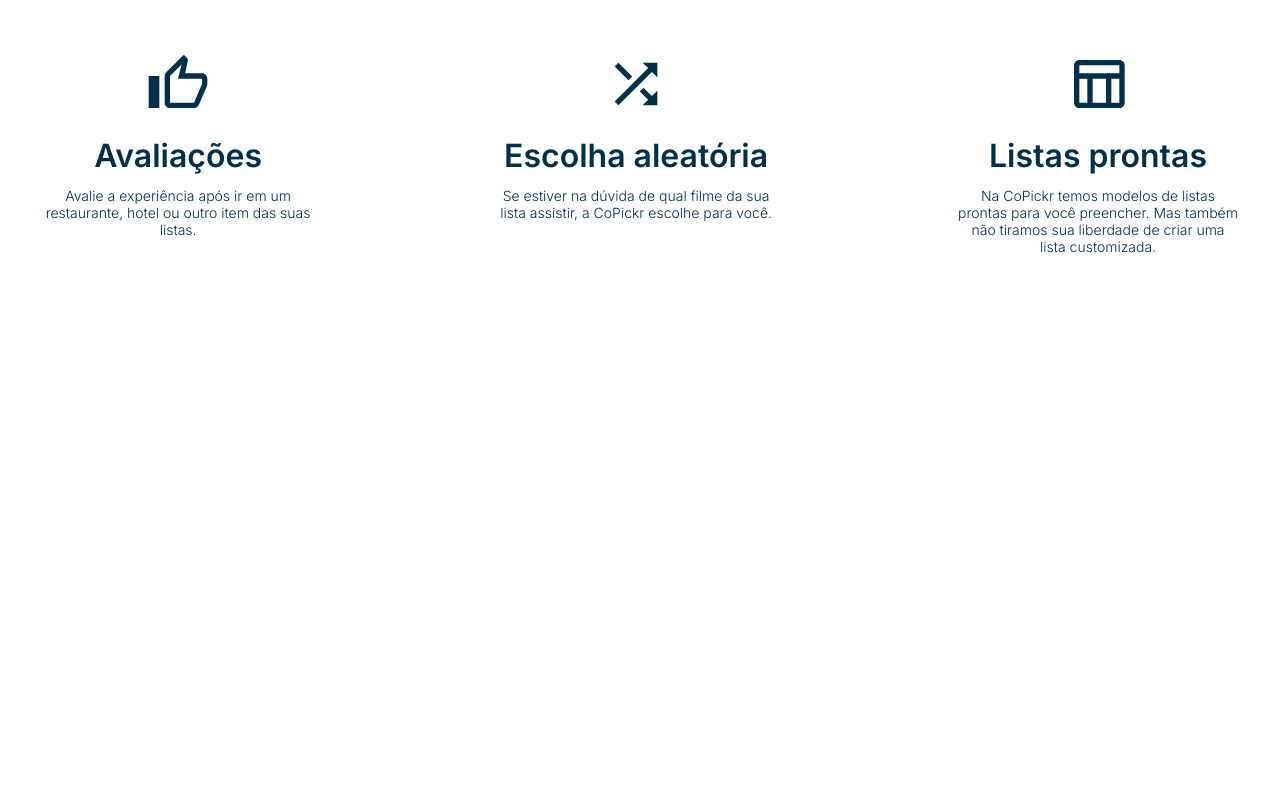
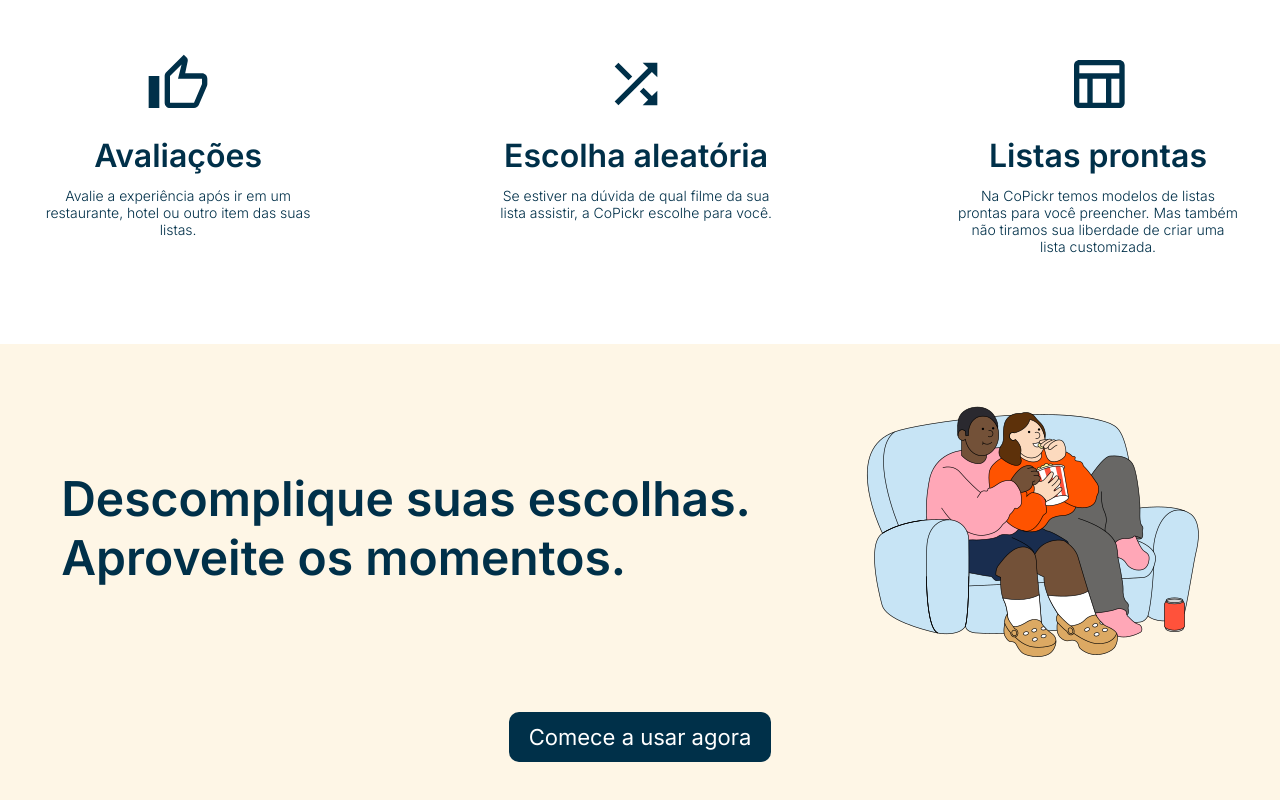
Before and after one commit to Thiagofrf/copickr-v2, a React (Vite) app: page / in a window 1280 px wide. Shown: the part 1011-1811 px from the top of the page. Before the commit the page ends 1355 px from the top, so only its background shows below. Built offline with nearby package versions, Linux system fonts and the light colour scheme.

Commit message:
feature: create a register button prev to footer

```diff
--- /dev/null
+++ b/src/components/CallToRegister/CallToRegister.scss
@@ -0,0 +1,38 @@
+.ctregister_container {
+    background: #fdf0d596;
+}
+
+.ctregister_content {
+    display: flex;
+    justify-content: center;
+    align-items: center;
+    gap: 100px;
+
+    &--text {
+        font-size: 3rem;
+        color: #003049;
+        font-weight: 600;
+    }
+}
+
+.ctregister_button {
+    width: fit-content;
+    display: flex;
+    justify-content: center;
+    margin: 0 auto;
+    padding-bottom: 64px;
+
+    a {
+        font-size: 22px;
+        padding: 12px 20px;
+        text-decoration: none;
+        transition: .2s ease-in-out;
+        border-radius: 10px;
+        background: #003049;
+        color: #fff;
+
+        &:hover {
+            background: #005d8f;
+        }
+    }
+}
--- /dev/null
+++ b/src/components/CallToRegister/CallToRegister.tsx
@@ -0,0 +1,28 @@
+import './CallToRegister.scss'
+import MovieNight from '../../assets/movie-night.png'
+import { Link } from 'react-router-dom'
+
+const CallToRegister = () => {
+    return (
+        <div className='ctregister_container'>
+            <div className="ctregister_content">
+                <div className="ctregister_content--text">
+                    <p>
+                        Descomplique suas escolhas.
+                    </p>
+                    <p>
+                        Aproveite os momentos.
+                    </p>
+                </div>
+                <img src={MovieNight} alt="Ilustração vetorizada de um casal assistindo um filme" />
+            </div>
+            <div className='ctregister_button'>
+                <Link to="/register">
+                    Comece a usar agora
+                </Link>
+            </div>
+        </div>
+    )
+}
+
+export default CallToRegister
--- a/src/pages/HomePage/HomePage.tsx
+++ b/src/pages/HomePage/HomePage.tsx
@@ -1,4 +1,5 @@
 // import './HomePage.scss'
+import CallToRegister from "../../components/CallToRegister/CallToRegister";
 import Highlights from "../../components/Highlights/Highligths";
 import MainSection from "../../components/MainSection/MainSection";
 
@@ -7,6 +8,7 @@ const HomePage = () => {
         <>
             <MainSection />
             <Highlights />
+            <CallToRegister />
         </>
     )
 }
```
Also changed, not shown: src/assets/movie-night.png (added).
